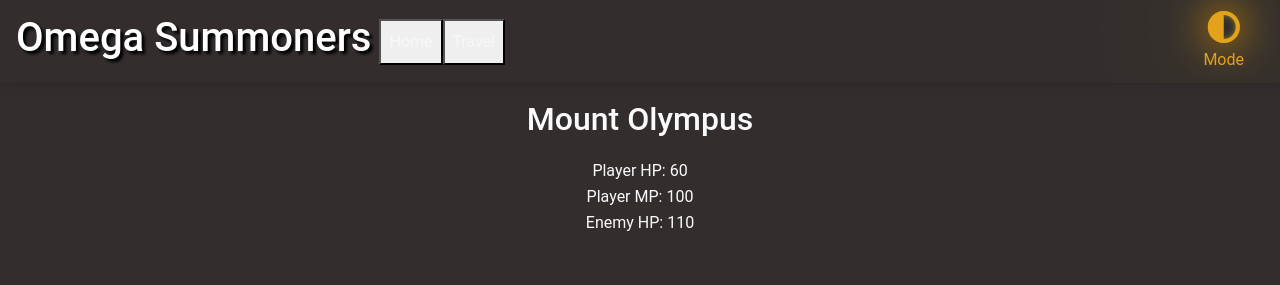
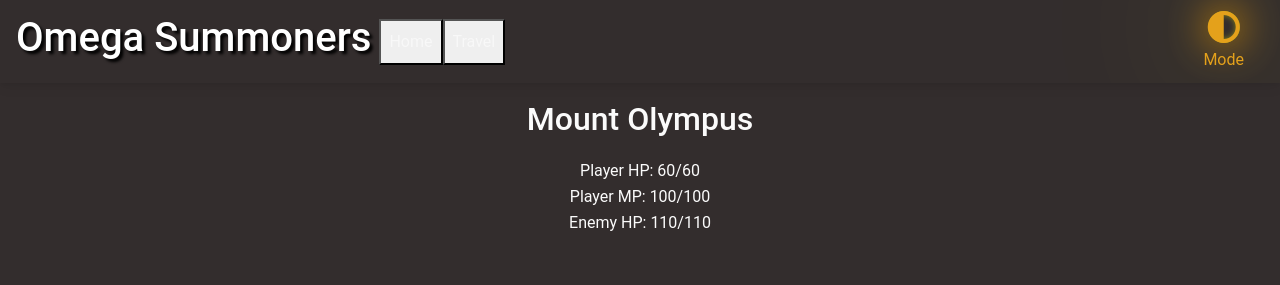
Before and after one commit to jesse318s/practice-project-sveltekit-app, a SvelteKit app: page /game in a window 1280 px wide. Shown: the top 285 px of the page. Built offline with nearby package versions, Linux system fonts and the light colour scheme.

Commit message:
improve game stat display

```diff
--- a/src/routes/game/+page.svelte
+++ b/src/routes/game/+page.svelte
@@ -485,9 +485,9 @@
 <div class="game-container">
   <h2>{curStage.name}</h2>
   <div class="stats">
-    <div>Player HP: {playerCreatureHP}</div>
-    <div>Player MP: {playerCreatureMP}</div>
-    <div>Enemy HP: {enemyCreatureHP}</div>
+    <div>Player HP: {playerCreatureHP}/{playerCreature.hp}</div>
+    <div>Player MP: {playerCreatureMP}/{playerCreature.mp}</div>
+    <div>Enemy HP: {enemyCreatureHP}/{enemyCreature.hp}</div>
   </div>
   <div class="creatures">
     <img
```
